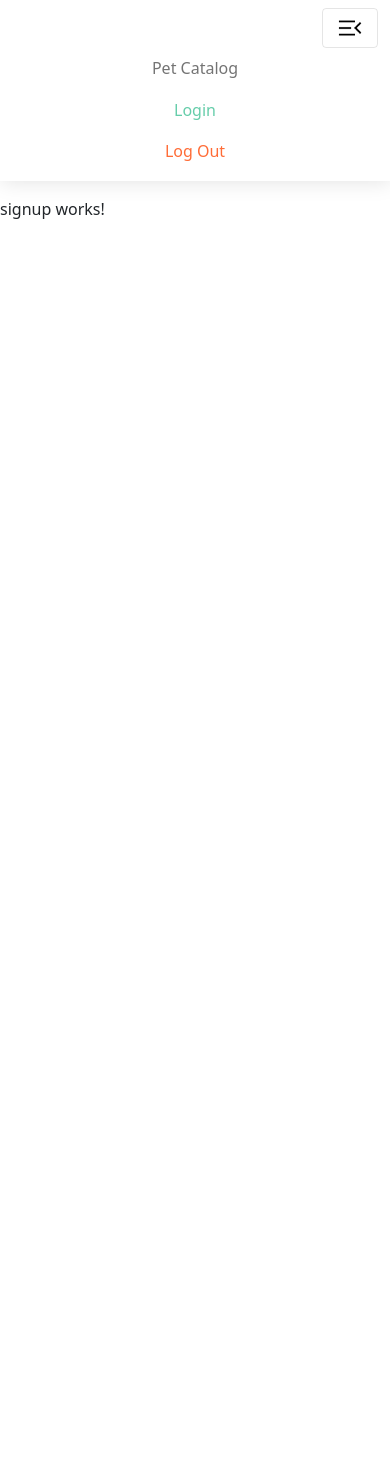
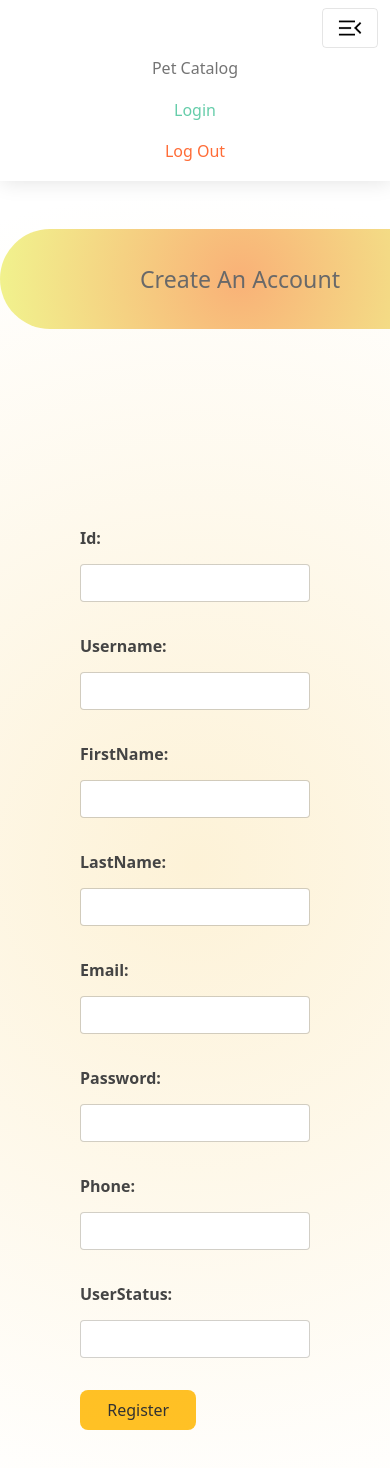
Before and after one commit to MatinKHD/PetShop-Swagger, an Angular app: page /user/signup in a window 390 px wide. Shown: the top 1468 px of the page. Before the commit the page ends 844 px from the top, so only its background shows below. Built offline with nearby package versions, Linux system fonts and the light colour scheme.

Commit message:
initialize signup page

```diff
--- a/src/app/pet/components/create-pet/create-pet.component.html
+++ b/src/app/pet/components/create-pet/create-pet.component.html
@@ -1,21 +1,21 @@
-<div class="container" [formGroup]="createForm">
+<div [formGroup]="createForm" class="container">
   <h3 id="head">Create Pet</h3>
   <div id="create-form">
     <div class="form-group">
       <label for="name">Name:</label>
-      <input id="name" class="form-control" formControlName="name" type="text">
+      <input class="form-control" formControlName="name" id="name" type="text">
     </div>
     <div class="form-group">
       <label for="category">Category:</label>
-      <input id="category" class="form-control" formControlName="category" type="text">
+      <input class="form-control" formControlName="category" id="category" type="text">
     </div>
     <div class="form-group">
       <label for="photoUrl">Photo URL:</label>
-      <input id="photoUrl" class="form-control" formControlName="photoUrl" type="text">
+      <input class="form-control" formControlName="photoUrl" id="photoUrl" type="text">
     </div>
     <div class="form-group">
       <label for="status">Status :</label>
-      <input id="status" class="form-control" formControlName="status" type="text">
+      <input class="form-control" formControlName="status" id="status" type="text">
     </div>
     <div class="form-group">
       <button (click)="create()">Create</button>
--- a/src/app/user/components/login/login.component.html
+++ b/src/app/user/components/login/login.component.html
@@ -1 +1 @@
-<p>login works!</p>
+<button routerLink="/user/signup">Sign Up</button>
--- a/src/app/user/components/signup/signup.component.css
+++ b/src/app/user/components/signup/signup.component.css
@@ -0,0 +1,117 @@
+* {
+  overflow: hidden;
+}
+
+.co {
+  margin: 0;
+  background: rgb(249, 214, 119);
+  background: radial-gradient(circle, rgb(253, 242, 215) 0%, rgb(255, 255, 255) 97%);
+}
+
+#grid {
+  margin: 0;
+  display: grid;
+  grid-template-columns: 40rem auto;
+}
+
+#wall {
+  margin: 0;
+}
+
+#wall > img {
+  margin: auto;
+  width: 42vw;
+  height: 150.7vh;
+  border-radius: 10px;
+}
+
+#create-form {
+  padding: 3rem;
+  border-radius: 0;
+}
+
+#head {
+  display: block;
+  margin: auto;
+  margin-bottom: 3rem;
+  margin-top: 2rem;
+  text-align: center;
+  height: 100px;
+  width: 30rem;
+  line-height: 100px;
+  font-weight: 400;
+  background: rgb(249, 177, 119);
+  background: radial-gradient(circle, rgba(249, 177, 119, 1) 0%, rgb(241, 241, 141) 97%);
+  border-radius: 108px;
+  color: dimgray;
+}
+
+.form-group {
+  margin: 2rem;
+}
+
+.form-group label {
+  font-weight: 600;
+  color: #444444;
+}
+
+.form-group button {
+  border: none;
+  border-radius: .5rem;
+  color: #323232;
+  background-color: #ffb700d9;
+  padding: 0.5rem 1.7rem 0.5rem 1.7rem;
+  transition: all ease 300ms;
+}
+
+.form-group button:hover {
+  color: rgba(0, 0, 0, 0.72);
+  background-color: rgba(255, 153, 0, 0.85);
+  border-radius: 1rem;
+  font-size: 1.11rem;
+}
+
+.form-control {
+  margin-top: .5rem;
+  border: solid .001rem rgba(105, 105, 105, 0.29);
+  display: flex;
+  justify-content: center;
+}
+
+@media screen and (max-width: 1200px) {
+  #grid {
+    height: 137vh;
+    /*background-color: #ffffff;*/
+    margin: 0;
+    display: grid;
+    grid-template-columns: auto;
+  }
+
+  #wall > img {
+    display: none;
+    margin: auto;
+    width: 40vw;
+    height: 137vh;
+  }
+
+  #create-form {
+    width: 70vw;
+    margin: auto;
+  }
+}
+
+@media screen and (max-width: 768px) {
+  #grid {
+    margin: 0;
+    display: grid;
+    grid-template-columns: auto;
+  }
+
+  #wall > img {
+    display: none;
+  }
+
+  #create-form {
+    width: auto;
+  }
+}
--- a/src/app/user/components/signup/signup.component.html
+++ b/src/app/user/components/signup/signup.component.html
@@ -1 +1,45 @@
-<p>signup works!</p>
+<div [formGroup]="createUserForm" class="co">
+  <h3 id="head">Create An Account</h3>
+  <div id="grid">
+    <div id="wall">
+      <img alt="" src="assets/josef-reckziegel-FhJyV4vo-ec-unsplash.jpg">
+    </div>
+    <div id="create-form">
+      <div class="form-group">
+        <label for="id">Id:</label>
+        <input class="form-control" formControlName="id" id="id" type="text">
+      </div>
+      <div class="form-group">
+        <label for="username">Username:</label>
+        <input class="form-control" formControlName="username" id="username" type="text">
+      </div>
+      <div class="form-group">
+        <label for="firstName">FirstName:</label>
+        <input class="form-control" formControlName="firstName" id="firstName" type="text">
+      </div>
+      <div class="form-group">
+        <label for="lastName">LastName:</label>
+        <input class="form-control" formControlName="lastName" id="lastName" type="text">
+      </div>
+      <div class="form-group">
+        <label for="email">Email:</label>
+        <input class="form-control" formControlName="email" id="email" type="email">
+      </div>
+      <div class="form-group">
+        <label for="password">Password:</label>
+        <input class="form-control" formControlName="password" id="password" type="password">
+      </div>
+      <div class="form-group">
+        <label for="phone">Phone:</label>
+        <input class="form-control" formControlName="phone" id="phone" type="number">
+      </div>
+      <div class="form-group">
+        <label for="userStatus">UserStatus:</label>
+        <input class="form-control" formControlName="userStatus" id="userStatus" type="text">
+      </div>
+      <div class="form-group">
+        <button (click)="createUser()">Register</button>
+      </div>
+    </div>
+  </div>
+</div>
--- a/src/app/user/components/signup/signup.component.ts
+++ b/src/app/user/components/signup/signup.component.ts
@@ -1,4 +1,7 @@
-import { Component, OnInit } from '@angular/core';
+import {Component, OnInit} from '@angular/core';
+import {FormControl, FormGroup} from "@angular/forms";
+import {UserService} from "../../services/user.service";
+import {Router} from "@angular/router";
 
 @Component({
   selector: 'app-signup',
@@ -6,10 +9,40 @@ import { Component, OnInit } from '@angular/core';
   styleUrls: ['./signup.component.css']
 })
 export class SignupComponent implements OnInit {
+  createUserForm!: FormGroup;
 
-  constructor() { }
+  constructor(
+    private userService: UserService,
+    private router: Router
+  ) {
+  }
 
   ngOnInit(): void {
+    this.createUserForm = new FormGroup({
+      id: new FormControl(''),
+      username: new FormControl(''),
+      firstName: new FormControl(''),
+      lastName: new FormControl(''),
+      email: new FormControl(''),
+      password: new FormControl(''),
+      phone: new FormControl(''),
+      userStatus: new FormControl(''),
+
+    })
+  }
+
+  createUser() {
+    const body = {
+      id: this.createUserForm.controls['id'].value,
+      username: this.createUserForm.controls['username'].value,
+      firstName: this.createUserForm.controls['firstName'].value,
+      lastName: this.createUserForm.controls['lastName'].value,
+      email: this.createUserForm.controls['email'].value,
+      password: this.createUserForm.controls['password'].value,
+      phone: this.createUserForm.controls['phone'].value,
+      userStatus: this.createUserForm.controls['userStatus'].value
+    }
+    this.userService.create(body).subscribe(() => this.router.navigate(['/user/login']))
   }
 
 }
--- /dev/null
+++ b/src/app/user/services/user.service.ts
@@ -0,0 +1,15 @@
+import {Injectable} from '@angular/core';
+import {HttpClient} from "@angular/common/http";
+
+@Injectable({
+  providedIn: 'root'
+})
+export class UserService {
+
+  constructor(private http: HttpClient) {
+  }
+
+  create(body: any) {
+    return this.http.post("https://petstore.swagger.io/v2/user", body);
+  }
+}
```
Also changed, not shown: src/app/pet/components/create-pet/create-pet.component.ts (+9 -7 lines), src/app/user/user.module.ts (+18 -7 lines), 2 other files (tests, documents, lock files or other folders).
